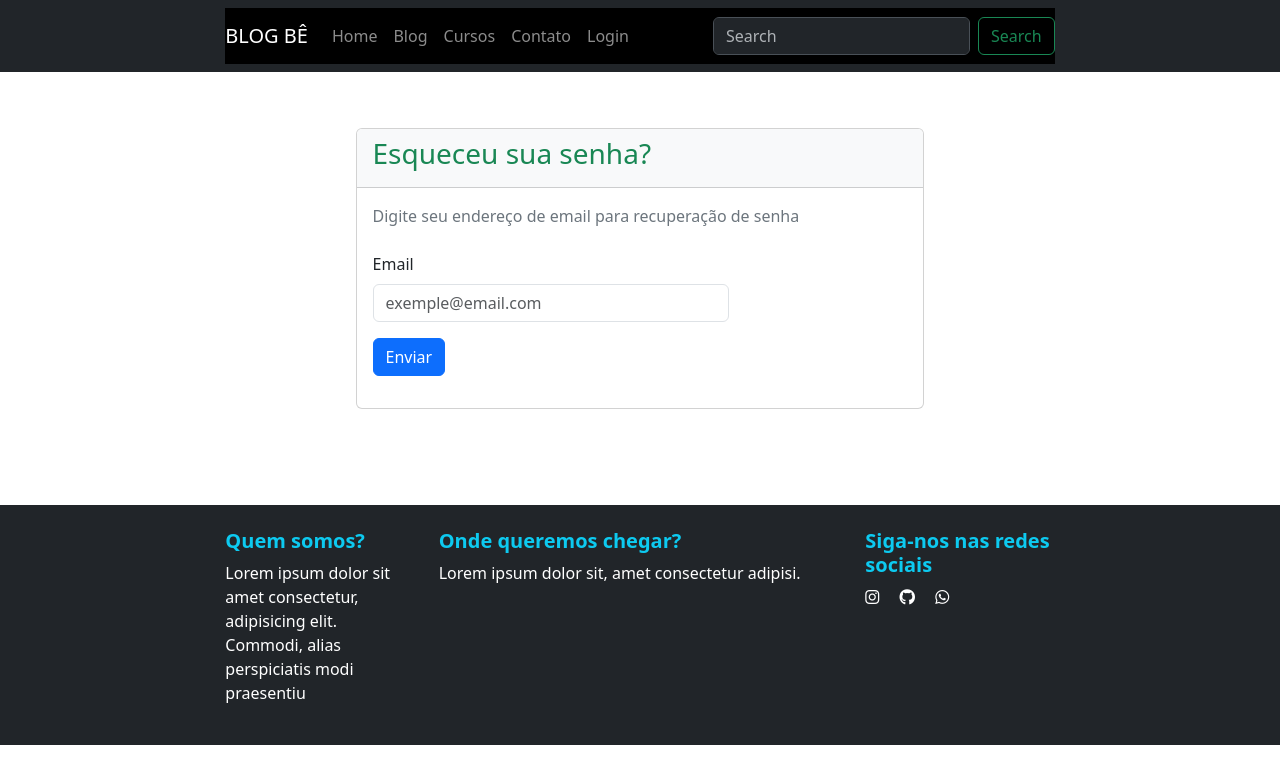
After one commit to BrendaAndreia/blogTi, a Django app: page /login/password_reset/ in a window 1280 px wide. The commit adds this page. Shown: the top 784 px of the page. Run offline with Django 4.2, Linux system fonts and the light colour scheme; some libraries are stand-ins or nearby versions.

Commit message:
password reset - templates

````diff
--- /dev/null
+++ b/autenticacao/templates/autenticacao/base.html
@@ -0,0 +1,43 @@
+<!DOCTYPE html>
+{% load static %}
+<html lang="en">
+    <head>
+        <meta charset="UTF-8">
+        <meta name="viewport" content="width=device-width, initial-scale=1.0">
+        <link href="https://cdn.jsdelivr.net/npm/bootstrap@5.3.2/dist/css/bootstrap.min.css" rel="stylesheet" integrity="sha384-T3c6CoIi6uLrA9TneNEoa7RxnatzjcDSCmG1MXxSR1GAsXEV/Dwwykc2MPK8M2HN" crossorigin="anonymous">
+        <script src="https://kit.fontawesome.com/05ee282f89.js" crossorigin="anonymous"></script>
+        <script src="https://unpkg.com/htmx.org@1.9.10"></script>
+        <link rel="stylesheet" href="{% static 'blog/css/style.css' %}">
+        <link rel="stylesheet" href="{% static 'css/global.css' %}">
+
+        <title>{% block title %} {% endblock %}</title>
+    </head>
+<body>
+
+    <div class="container-fluid bg-dark mb-2">
+        <div class="row justify-content-center">
+            <div class="col-xl-8">
+                <header class="bg-dark my-2">
+
+                    {% include 'fragments/navbar.html' %}
+
+                </header>
+            </div>
+       </div>
+    </div>
+    <main>
+        <div class="container-fluid ">
+            <div class="row justify-content-center">
+                <div class="col-xl-8 ">
+                       <div class="row justify-content-center">
+                                {% block content %} {% endblock %}
+                        </div>
+                    </div>
+                </div>
+            </div>
+    </main>
+        <div class="footer-bottom">
+            {% include 'fragments/footer.html' %}
+        </div>
+    </body>
+</html>
--- /dev/null
+++ b/autenticacao/templates/autenticacao/password_reset_email.html
@@ -0,0 +1,2 @@
+Olá, {{username}}, você solicitou redefiniçao de senha para o email {{email}}. Clique no link abaixo:
+{{protocol}}://{{domain}}{% url 'password_reset_confirm' uidb64=uid token=token %}
--- /dev/null
+++ b/autenticacao/templates/autenticacao/password_reset_form.html
@@ -0,0 +1,29 @@
+{% extends 'autenticacao/base.html' %}
+
+
+
+{% load widget_tweaks %}
+
+{% block title %}Resetar senha{% endblock %}
+{% block content %}
+    <div class="card my-5 col-sm-10 col-lg-8 p-sm-0">
+        <div class="card-header bg-light">
+            <h3 class="text-success">Esqueceu sua senha?</h3>
+        </div>
+        <div class="card-body">
+            <p class="mb-4 text-secondary">Digite seu endereço de email para recuperação de senha</p>
+            <form method="post" action=".">
+                {% csrf_token %}
+
+                <div class="col-8 mb-3">
+                    <label for="{{form.email.id_for_label}}" class="form-label">{{form.email.label}}</label>
+                    {% render_field form.email class+='form-control' placeholder='exemple@email.com' %}
+                </div>
+                <p>
+                    <button type="submit" class="btn btn-primary">Enviar</button>
+                </p>
+            </form>
+        </div>
+    </div>
+{% endblock %}
+```
--- a/autenticacao/urls.py
+++ b/autenticacao/urls.py
@@ -11,9 +11,9 @@ urlpatterns = [
     path('autenticacao/logout', views.processa_logout, name='logout'),
     path('autenticacao/redirect', views.processa_redirect_home, name='ir_home'),
 
-    path('password_reset/', auth_views.PasswordResetView.as_view(), name='password_reset'),
-    path('password_reset/done/', auth_views.PasswordResetDoneView.as_view(), name='password_reset_done'),
-    path('password_reset_confirm/<uidb64>/<token>/', auth_views.PasswordResetConfirmView.as_view(), name='password_reset_confirm'),
-    path('password_reset_complete/', auth_views.PasswordResetCompleteView.as_view(), name='password_reset_complete'),
+    path('password_reset/', auth_views.PasswordResetView.as_view(template_name='autenticacao/password_reset_form.html'), name='password_reset'),
+    path('password_reset_done/', auth_views.PasswordResetDoneView.as_view(template_name='autenticacao/password_reset_done.html'), name='password_reset_done'),
+    path('password_reset_confirm/<uidb64>/<token>/', auth_views.PasswordResetConfirmView.as_view(template_name='autenticacao/password_reset_confirm.html'), name='password_reset_confirm'),
+    path('password_reset_complete/', auth_views.PasswordResetCompleteView.as_view(template_name='auteticacao/password_reset_complete.html'), name='password_reset_complete'),
 
 ] + static(settings.STATIC_URL, document_root=settings.STATIC_ROOT)
--- a/blog/urls.py
+++ b/blog/urls.py
@@ -7,7 +7,7 @@ from django.conf.urls.static import static
 urlpatterns = [
     path('admin/', admin.site.urls),
     path('', include('blogTi.urls')),
-    path('contas/', include('autenticacao.urls')),
+    path('login/', include('autenticacao.urls')),
     path('cursos/', include('cursos.urls')),
     path('contato/', include('contato.urls')),
     path('ckeditor/', include('ckeditor_uploader.urls')),#rotas, link etc
--- a/contas/templates/contas/criar_conta.html
+++ b/contas/templates/contas/criar_conta.html
@@ -10,7 +10,7 @@
     <meta name="viewport" content="width=device-width, initial-scale=1.0">
     <link href="https://cdn.jsdelivr.net/npm/bootstrap@5.3.2/dist/css/bootstrap.min.css" rel="stylesheet" integrity="sha384-T3c6CoIi6uLrA9TneNEoa7RxnatzjcDSCmG1MXxSR1GAsXEV/Dwwykc2MPK8M2HN" crossorigin="anonymous">
     <script src="https://kit.fontawesome.com/05ee282f89.js" crossorigin="anonymous"></script>
-   '1
+    <script src="https://unpkg.com/htmx.org@1.9.10"></script>
     <link rel="stylesheet" href="{% static 'blog/css/style.css' %}">
     <title>Cadastro de Usuários</title>
 </head>
--- a/contas/urls.py
+++ b/contas/urls.py
@@ -10,8 +10,9 @@ urlpatterns = [
 
 htmx_urlpatterns = [
     path('criar_conta/htmx_valida_username', views.htmx_valida_username, name='htmx_valida_username'),
+    path('criar_conta/htmx_valida_email', views.htmx_valida_email, name='htmx_valida_email'),
     path('criar_conta/htmx_valida_senha', views.htmx_valida_senha, name='htmx_valida_senha'),
-    path('criar_conta/htmx_valida_email', views.htmx_valida_email, name='htmx_valida_email'),
+
 ]
 
 urlpatterns += htmx_urlpatterns
````
Also changed, not shown: autenticacao/templates/autenticacao/login.html (+5 -5 lines), autenticacao/templates/autenticacao/password_reset_complete.html (added, +11 -0 lines), autenticacao/templates/autenticacao/password_reset_confirm.html (added, +47 -0 lines), autenticacao/templates/autenticacao/password_reset_done.html (added, +17 -0 lines), contas/views.py (+12 -8 lines), blogTi/migrations/0010_alter_post_data_publicacao.py (added), blogTi/migrations/0011_alter_post_data_publicacao.py (added), blogTi/migrations/0012_alter_post_data_publicacao.py (added), blogTi/migrations/0013_alter_post_data_publicacao.py (added), static/images/contas/imagens/02bb16d6-1daf-4b0a-a0f9-286fe4a8c183.jfif (added), static/images/contas/imagens/Papel_de_parede_com_alienígena_paz_e_amor_ilustrado_cinza.png (added), static/images/static/blog/2024/02/06/gif_github.gif (added), static/images/static/blog/2024/02/06/pacman.jpg (added).
